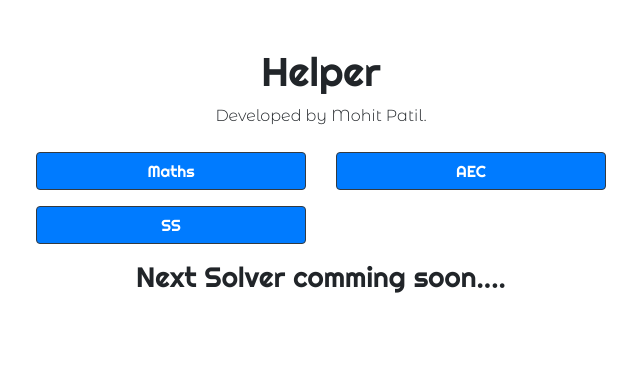
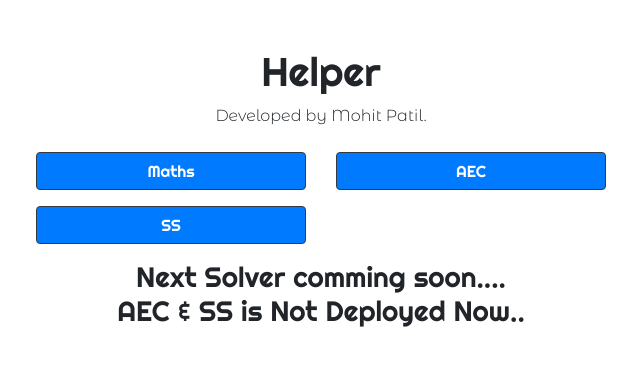
Before and after one commit to mohitpatil30501/Helper, a Django app: page / in a window 1280 px wide. Shown: the top 366 px of the page, without its empty margins (319-959 px from the left). Run offline with Django 3.2, Linux system fonts and the light colour scheme; some libraries are stand-ins or nearby versions.

Commit message:
Notification Changes

```diff
--- a/helper/template/helper/index.html
+++ b/helper/template/helper/index.html
@@ -48,7 +48,7 @@
 		            <a class="text-center btn btn-block bg-primary text-white border-dark" href="">SS</a>
 		        </div>
 		    </div>
-            <h3 class="righteous text-center my-2">Next Solver comming soon....</h3>
+            <h3 class="righteous text-center my-2">Next Solver comming soon....<br>AEC & SS is Not Deployed Now..</h3>
 		</div>
     </body>
 </html>
--- a/helper/template/maths/index.html
+++ b/helper/template/maths/index.html
@@ -17,7 +17,7 @@
 		            <a class="text-center btn btn-block bg-primary text-white border-dark" href="">Normal Distribution</a>
 		        </div>
 		    </div>
-            <h3 class="righteous text-center my-2">Next Solver comming soon....</h3>
+            <h3 class="righteous text-center my-2">Next Solver comming soon....<br>Normal Distribution is Not Deployed Now..</h3>
 		</div>
     </body>
 {% endblock %}
```
